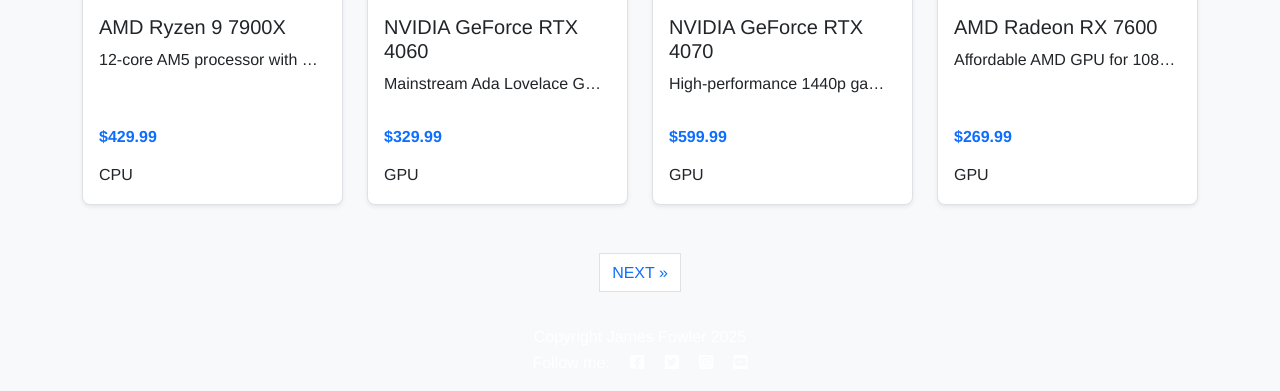
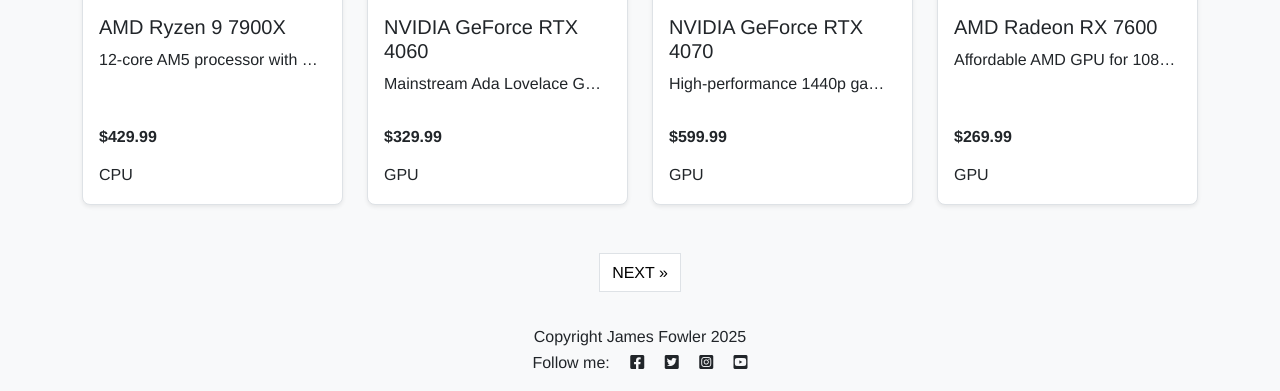
Before and after one commit to jamesfowler-dev/capstone-project, a Django app: page / in a window 1280 px wide. Shown: the part 857-1248 px from the top of the page. Run offline with Django 4.2, Linux system fonts and the light colour scheme; data comes from the database, SQL or seed files in the repository.

Commit message:
add styling to pagination and images

```diff
--- a/component/templates/component/index.html
+++ b/component/templates/component/index.html
@@ -13,14 +13,14 @@
             <a href="{% url 'component_detail' component.slug %}" class="text-decoration-none text-dark">
                 <div class="card h-100 shadow-sm">
                     {% if component.featured_image %}
-                        <img src="{{ component.featured_image.url }}" class="card-img-top" alt="{{ component.name }}">
+                        <img src="{{ component.featured_image.url }}" class="card-img-top component-img" alt="{{ component.name }}">
                     {% else %}
                         <img src="{% static 'images/EZPC Review.jpg' %}" class="card-img-top" alt="placeholder">
                     {% endif %}
                     <div class="card-body d-flex flex-column">
                         <h5 class="card-title">{{ component.name }}</h5>
                         <p class="card-text text-truncate">{{ component.description|truncatechars_html:200|safe }}</p>
-                        <p class="mt-auto fw-bold text-primary">${{ component.price }}</p>
+                        <p class="mt-auto fw-bold">${{ component.price }}</p>
                         <p class="card-text text-truncate">{{ component.category }}</p>
                     </div>
                 </div>
@@ -33,10 +33,10 @@
 <nav aria-label="Page navigation">
     <ul class="pagination justify-content-center">
         {% if page_obj.has_previous %}
-        <li><a href="?page={{ page_obj.previous_page_number }}" class="page-link">&laquo; PREVIOUS </a></li>
+        <li><a href="?page={{ page_obj.previous_page_number }}" class="page-link page-link-color">&laquo; PREVIOUS </a></li>
         {% endif %}
         {% if page_obj.has_next %}
-        <li><a href="?page={{ page_obj.next_page_number }}" class="page-link"> NEXT &raquo;</a></li>
+        <li><a href="?page={{ page_obj.next_page_number }}" class="page-link page-link-color"> NEXT &raquo;</a></li>
         {% endif %}
     </ul>
 </nav>
--- a/config/settings.py
+++ b/config/settings.py
@@ -29,7 +29,7 @@ SECRET_KEY = os.environ.get('SECRET_KEY')
 
 
 # SECURITY WARNING: don't run with debug turned on in production!
-DEBUG = False
+DEBUG = True
 
 ALLOWED_HOSTS = ['.herokuapp.com', '127.0.0.1']
 
--- a/static/css/style.css
+++ b/static/css/style.css
@@ -39,6 +39,14 @@ h1, h2, h3, h4, h5, h6 {
 
 /* Cards */
 
+/* Make component card images consistent */
+.component-img {
+    width: 100%;
+    height: 200px;                /* adjust height to suit your layout */
+    object-fit: cover;            /* or "contain" if you don’t want cropping */
+    background-color: #f3f3f3;    /* fallback for transparency */
+    border-bottom: 1px solid #ddd;
+}
 
 .card {
     background-color: #ffffff;
@@ -51,6 +59,7 @@ h1, h2, h3, h4, h5, h6 {
 .card-body p {
     margin-bottom: 0.75rem;
 }
+
 
 /* Faded look for pending reviews/comments */
 .card.pending {
@@ -97,3 +106,14 @@ h1, h2, h3, h4, h5, h6 {
 .btn-danger:hover {
     background-color: #bb2d3b;
 }
+
+
+/* Pagination */
+.page-link-color {
+    color: black;
+}
+
+/* footer */
+footer.p {
+
+}
--- a/templates/base.html
+++ b/templates/base.html
@@ -105,12 +105,12 @@
 
     <!-- Footer -->
     <footer class="footer mt-auto py-3 dark-bg">
-        <p class="m-0 text-center text-white">
+        <p class="m-0 text-center">
             {% block copyright %}
                 Made by James Fowler
             {% endblock copyright %}
         </p>
-        <p class="m-0 text-center text-white">Follow me:
+        <p class="m-0 text-center">Follow me:
             <i class="fab fa-facebook-square ms-3"></i>
             <i class="fab fa-twitter-square ms-3"></i>
             <i class="fab fa-instagram-square ms-3"></i>
```
